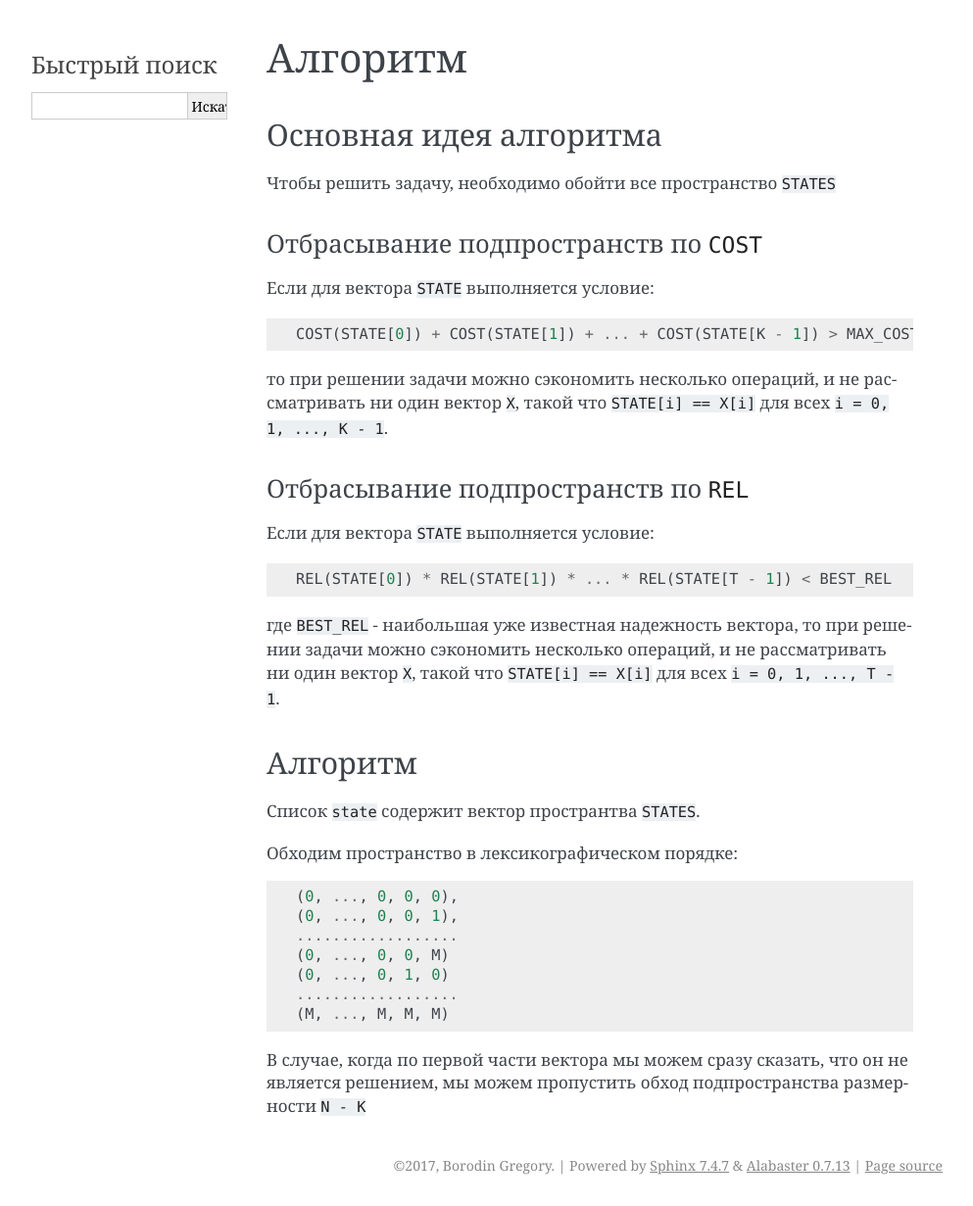
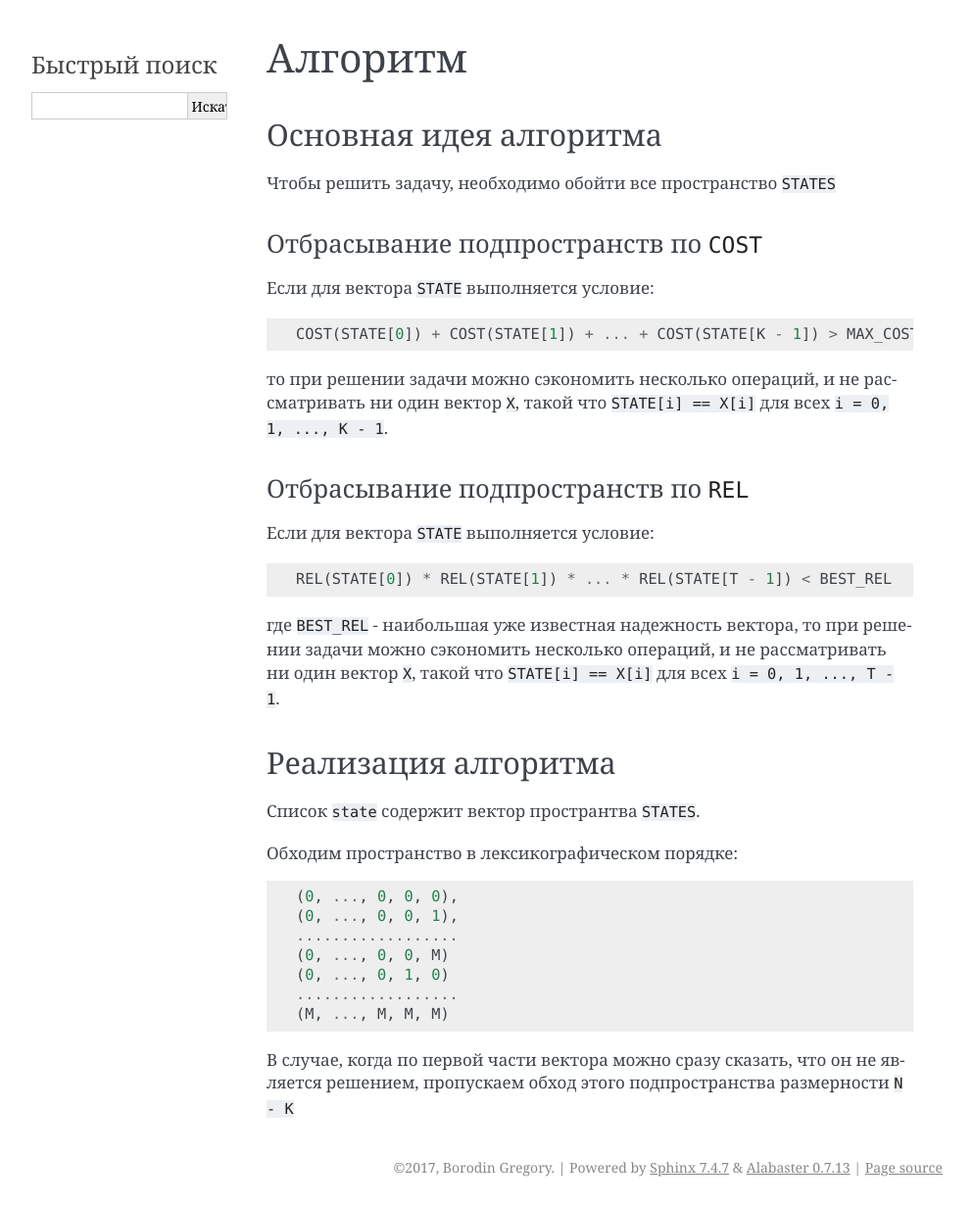
Before and after one commit to grihabor/reliability-projects, a Sphinx documentation site: the page built from task_4/docs/source/algorithm.rst, in a window 1280 px wide. Shown: the whole page at 98% size, without its empty margins (148-1141 px from the left). Built offline with Sphinx 7.4.7, drawn with Linux system fonts in a browser that asks for light colours; pages that are not in the unit, such as notebooks, are missing from menus.

Commit message:
refactor algorithm file

```diff
--- a/task_4/docs/source/algorithm.rst
+++ b/task_4/docs/source/algorithm.rst
@@ -3,12 +3,12 @@
 ========
 
 Основная идея алгоритма
------------------------
+=======================
 
 Чтобы решить задачу, необходимо обойти все пространство ``STATES``
 
 Отбрасывание подпространств по ``COST``
-~~~~~~~~~~~~~~~~~~~~~~~~~~~~~~~~~~~~~~~
+---------------------------------------
 
 Если для вектора ``STATE`` выполняется условие::
 
@@ -19,7 +19,7 @@
 ``STATE[i] == X[i]`` для всех ``i = 0, 1, ..., K - 1``.
 
 Отбрасывание подпространств по ``REL``
-~~~~~~~~~~~~~~~~~~~~~~~~~~~~~~~~~~~~~~
+--------------------------------------
 
 Если для вектора ``STATE`` выполняется условие::
 
@@ -30,8 +30,8 @@
 и не рассматривать ни один вектор ``X``, такой что
 ``STATE[i] == X[i]`` для всех ``i = 0, 1, ..., T - 1``.
 
-Алгоритм
---------
+Реализация алгоритма
+====================
 
 Список ``state`` содержит вектор пространтва ``STATES``.
 
@@ -45,5 +45,6 @@
     ..................
     (M, ..., M, M, M)
 
-В случае, когда по первой части вектора мы можем сразу сказать, что он не является решением,
-мы можем пропустить обход подпространства размерности ``N - K``
+В случае, когда по первой части вектора
+можно сразу сказать, что он не является решением,
+пропускаем обход этого подпространства размерности ``N - K``
```
